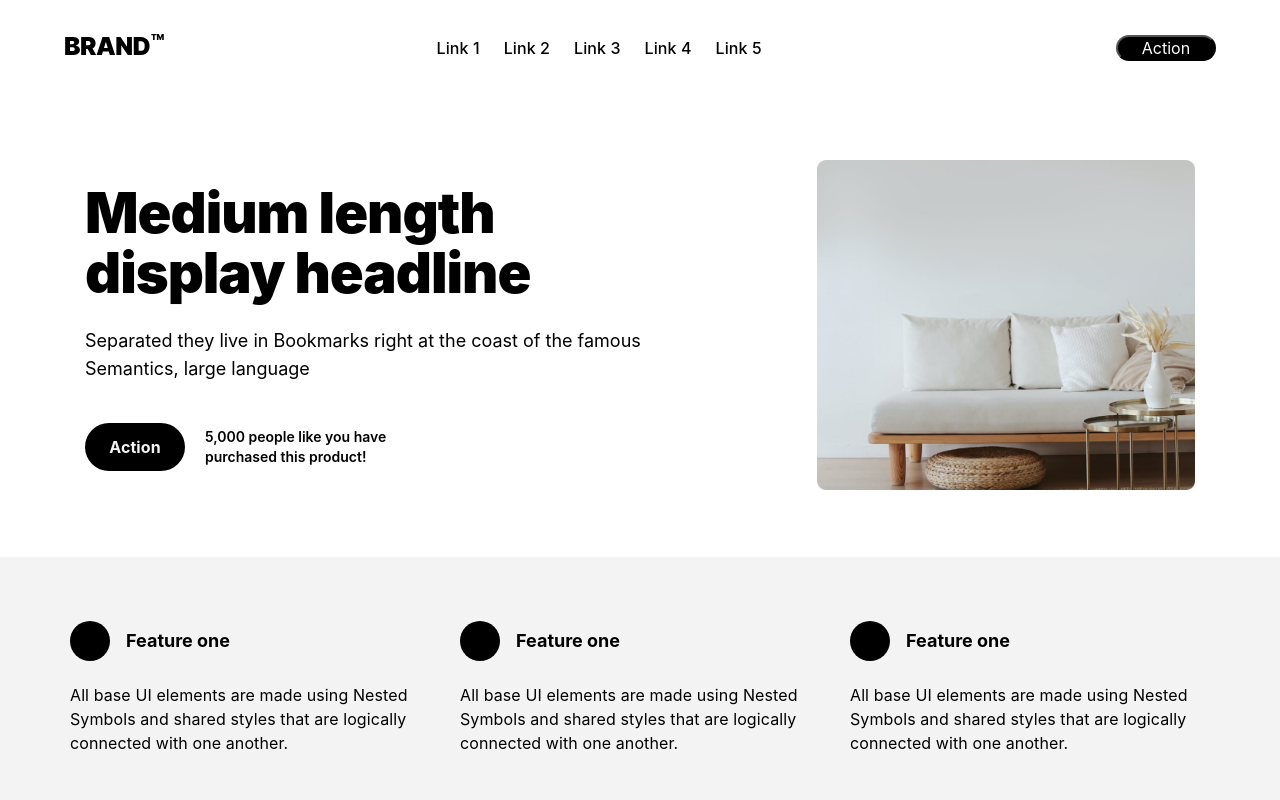
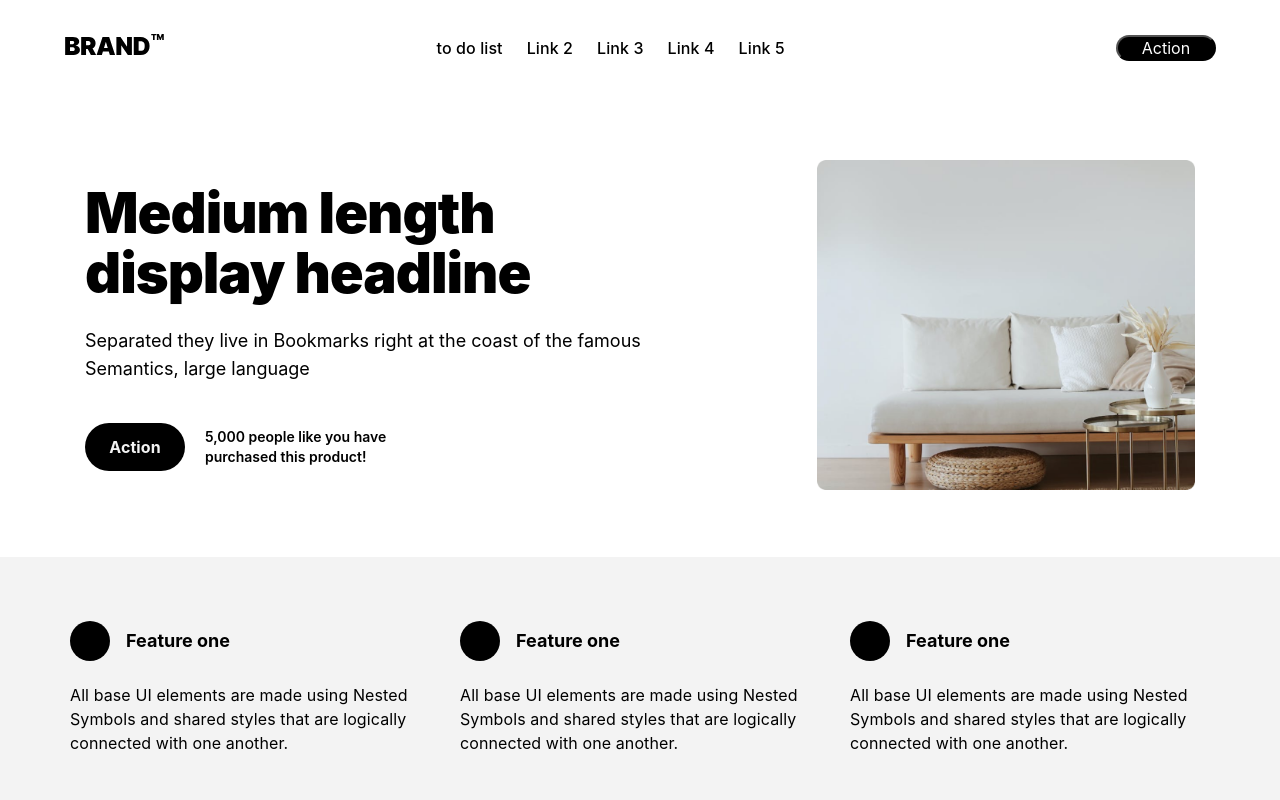
Before and after one commit to Nino5982/lesson17, a plain HTML site: page index.html in a window 1280 px wide. Shown: the top 800 px of the page. Drawn offline with Linux system fonts and the light colour scheme.

Commit message:
Update index.html

```diff
--- a/index.html
+++ b/index.html
@@ -23,7 +23,7 @@
           <div class="line bar3"></div>
         </div>
         <ul class="nav-wrap visible">
-          <li><a href="#"></a>Link 1</li>
+          <li><a href="home.html"></a>to do list</li>
           <li><a href="#"></a>Link 2</li>
           <li><a href="#"></a>Link 3</li>
           <li><a href="#"></a>Link 4</li>
```
